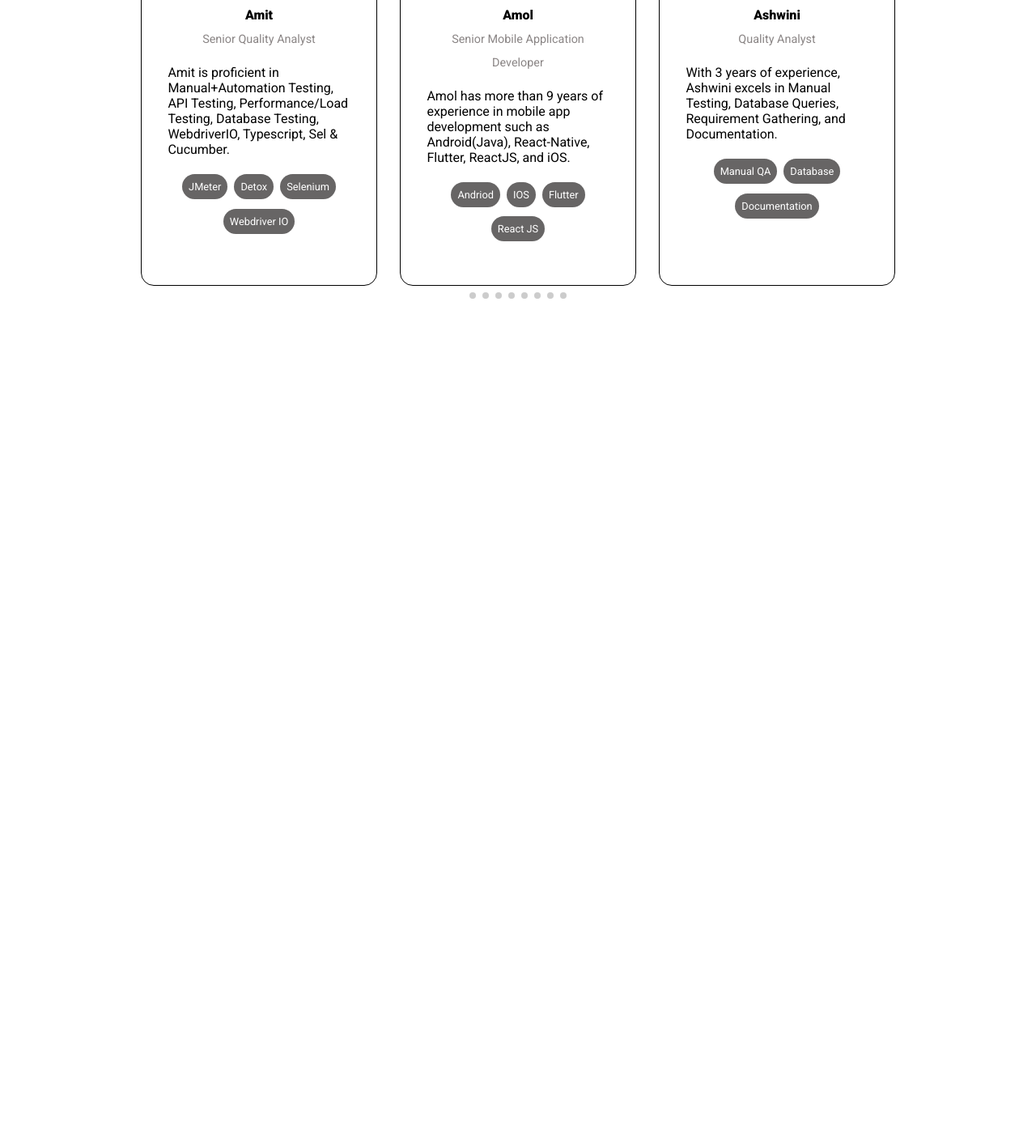
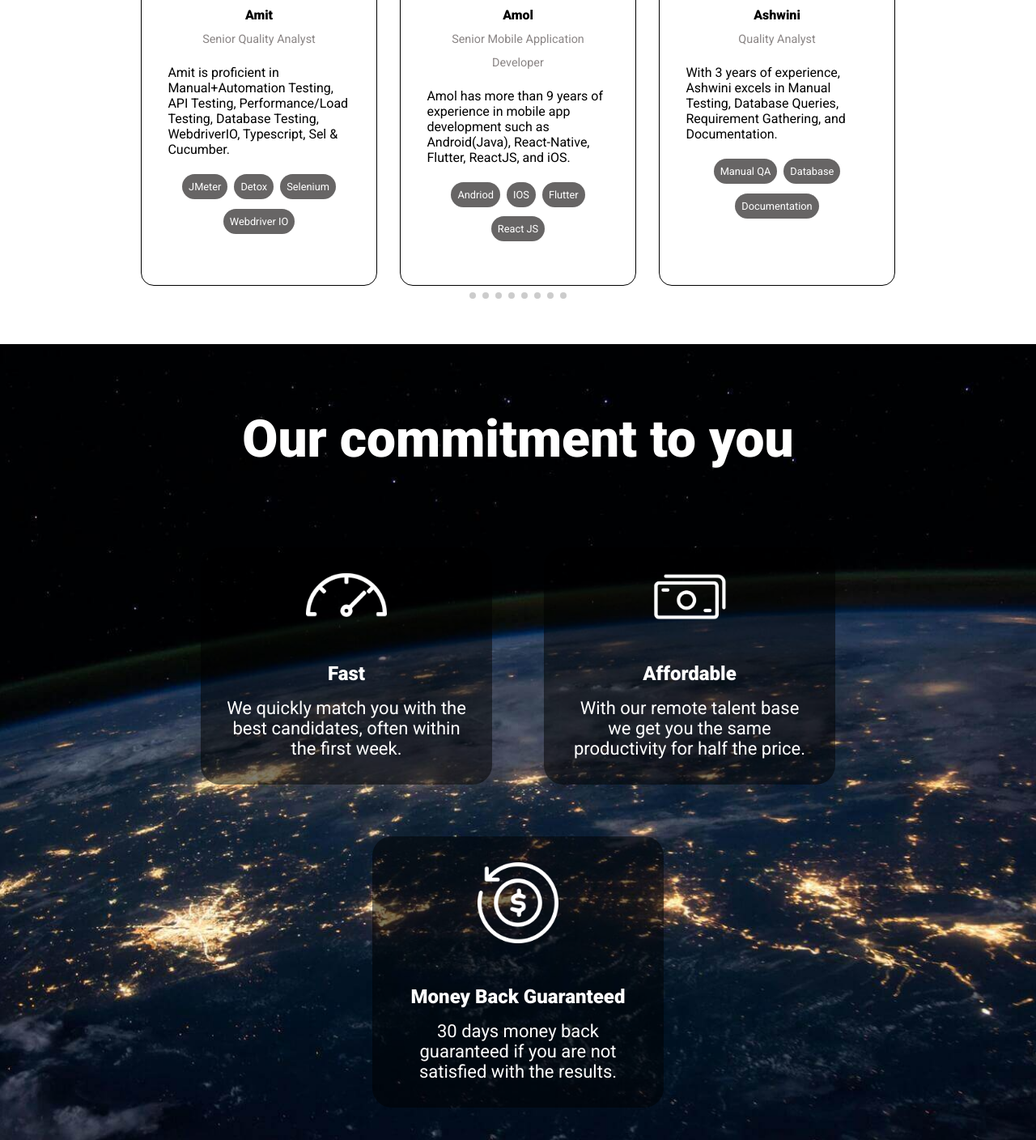
Before and after one commit to rohitjainfsl/css-snippets, a plain HTML site: page codebase/index.html in a window 1280 px wide. Shown: the part 1441-2849 px from the top of the page at 81% size. Before the commit the page ends 1866 px from the top, so only its background shows below. Drawn offline with Linux system fonts and the light colour scheme.

Commit message:
commitment section added

```diff
--- a/codebase/index.html
+++ b/codebase/index.html
@@ -118,6 +118,30 @@
       </div>
     </section>
 
+
+    <section id="commitment">
+      <h1>Our commitment to you</h1>
+      <div class="top">
+        <div class="commit">
+          <img src="images/odometer.webp" alt="">
+          <h2>Fast</h2>
+          <p>We quickly match you with the best candidates, often within the first week.</p>
+        </div>
+        <div class="commit">
+          <img src="images/affordable.webp" alt="">
+          <h2>Affordable</h2>
+          <p>With our remote talent base we get you the same productivity for half the price.</p>
+        </div>
+      </div>
+      <div class="bottom">
+        <div class="commit">
+          <img src="images/moneyBack.webp" alt="">
+          <h2>Money Back Guaranteed</h2>
+          <p>30 days money back guaranteed if you are not satisfied with the results.</p>
+        </div>
+      </div>
+    </section>
+
   </div>
 </body>
 </html>
--- a/codebase/style.css
+++ b/codebase/style.css
@@ -107,7 +107,7 @@ header nav ul a{
   align-items: center;
   flex-direction: column;
 }
-#meet h1{
+#meet h1, #commitment h1{
   font-size: 4rem;
   margin-bottom: 4rem;
 }
@@ -164,3 +164,34 @@ header nav ul a{
   border-radius: 50%;
   margin: 0 0.25rem;
 }
+
+
+
+#commitment{
+  background: url(images/earthBackground.jpeg) no-repeat scroll center / cover;
+  padding: 5rem 3rem;
+  text-align: center;
+  color: #fff;
+}
+#commitment .top, #commitment .bottom{
+  display: flex;
+  justify-content: center;
+  align-items: center;
+}
+#commitment .commit{
+  background-color: rgba(0,0,0,0.5);
+  padding: 2rem;
+  margin: 2rem;
+  width: 25%;
+  border-radius: 1.5rem;
+}
+#commitment .commit img{
+  width: 100px;
+  margin-bottom: 3rem;
+}
+#commitment .commit h2{
+  margin-bottom: 1rem;
+}
+#commitment .commit p{
+  font-size: 22px;
+}
```
Also changed, not shown: codebase/images/affordable.webp (added), codebase/images/codebaseConsultants.webp (added), codebase/images/designers.webp (added), codebase/images/developers.webp (added), codebase/images/earthBackground.jpeg (added), codebase/images/financeExperts.webp (added), codebase/images/hireThroughUs.webp (added), codebase/images/moneyBack.webp (added), codebase/images/odometer.webp (added), codebase/images/productManagers.webp (added), codebase/images/projectManagers.webp (added).
